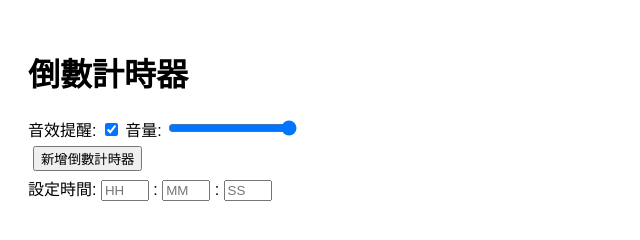
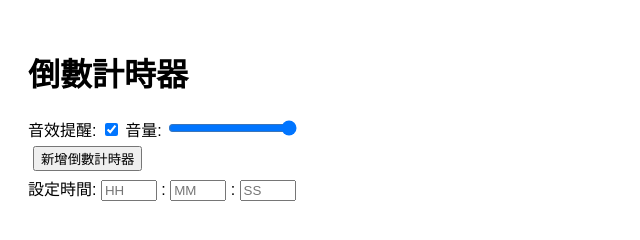
Before and after one commit to l42052004/l42052004.github.io, a plain HTML site: page index.html in a window 1280 px wide. Shown: the full height of the page, 0-640 px from the left. Drawn offline with Linux system fonts and the light colour scheme.

Commit message:
Update index.html

```diff
--- a/index.html
+++ b/index.html
@@ -4,6 +4,7 @@
   <meta charset="UTF-8">
   <meta name="viewport" content="width=device-width, initial-scale=1.0">
   <title>倒數計時器</title>
+  <link rel="stylesheet" href="css/timer.css">
   <style>
     body { font-family: Arial, sans-serif; padding: 20px; }
     .timer { border: 1px solid #ccc; padding: 10px; margin: 10px 0; }
@@ -34,12 +35,13 @@
   <!-- 模板計時器輸入框（示例） -->
   <div id="timeInputExample">
     <label>設定時間: </label>
-    <input type="number" id="hours" min="0" max="99" placeholder="HH" onchange="updateTimeWithFields()" style="width: 40px;">
+    <input type="number" id="hours" min="0" max="99" placeholder="HH" onchange="updateTimeWithFields()">
     :
-    <input type="number" id="minutes" min="0" max="59" placeholder="MM" onchange="updateTimeWithFields()" style="width: 40px;">
+    <input type="number" id="minutes" min="0" max="59" placeholder="MM" onchange="updateTimeWithFields()">
     :
-    <input type="number" id="seconds" min="0" max="59" placeholder="SS" onchange="updateTimeWithFields()" style="width: 40px;">
+    <input type="number" id="seconds" min="0" max="59" placeholder="SS" onchange="updateTimeWithFields()">
   </div>
+
 
   <script src="script.js"></script>
 
```
